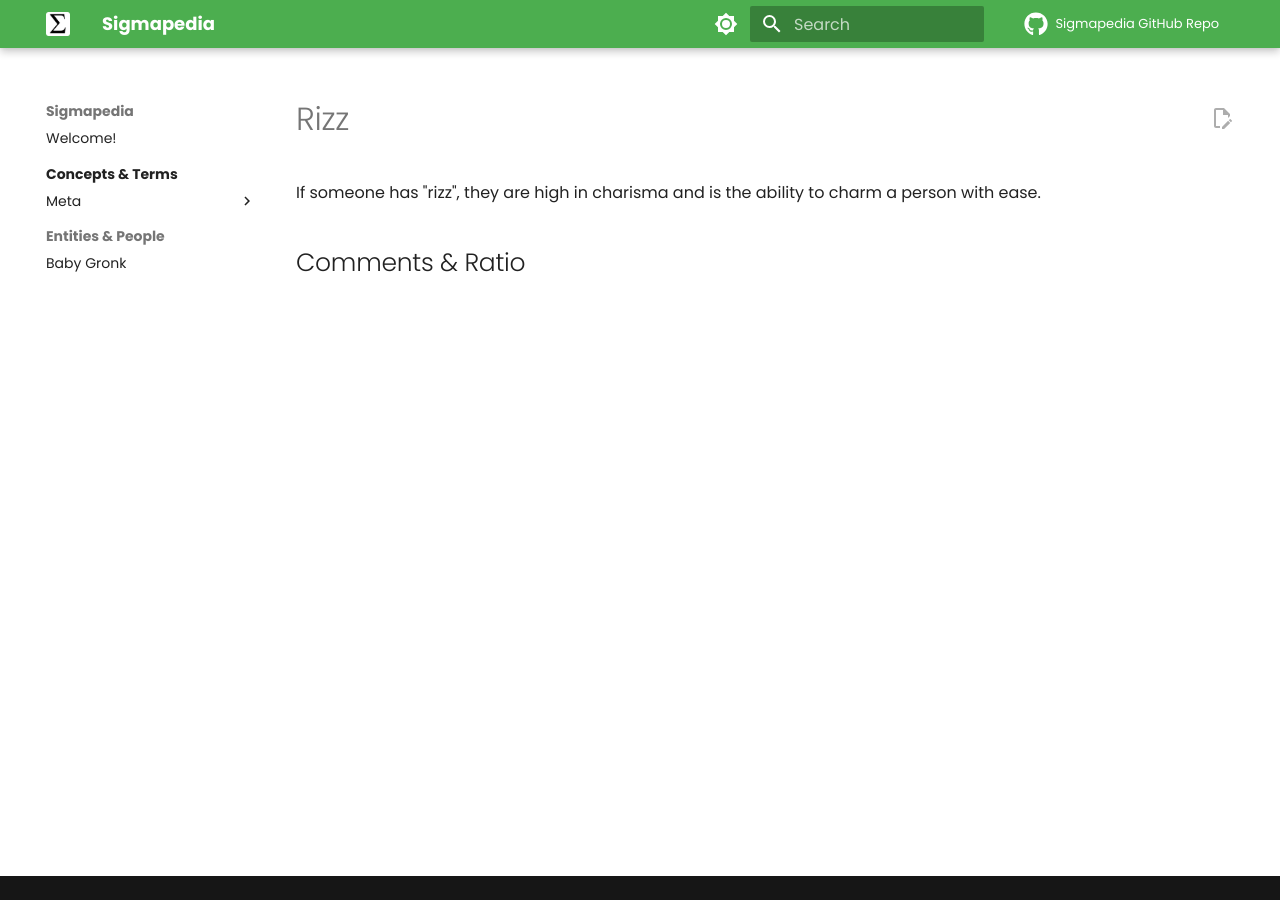
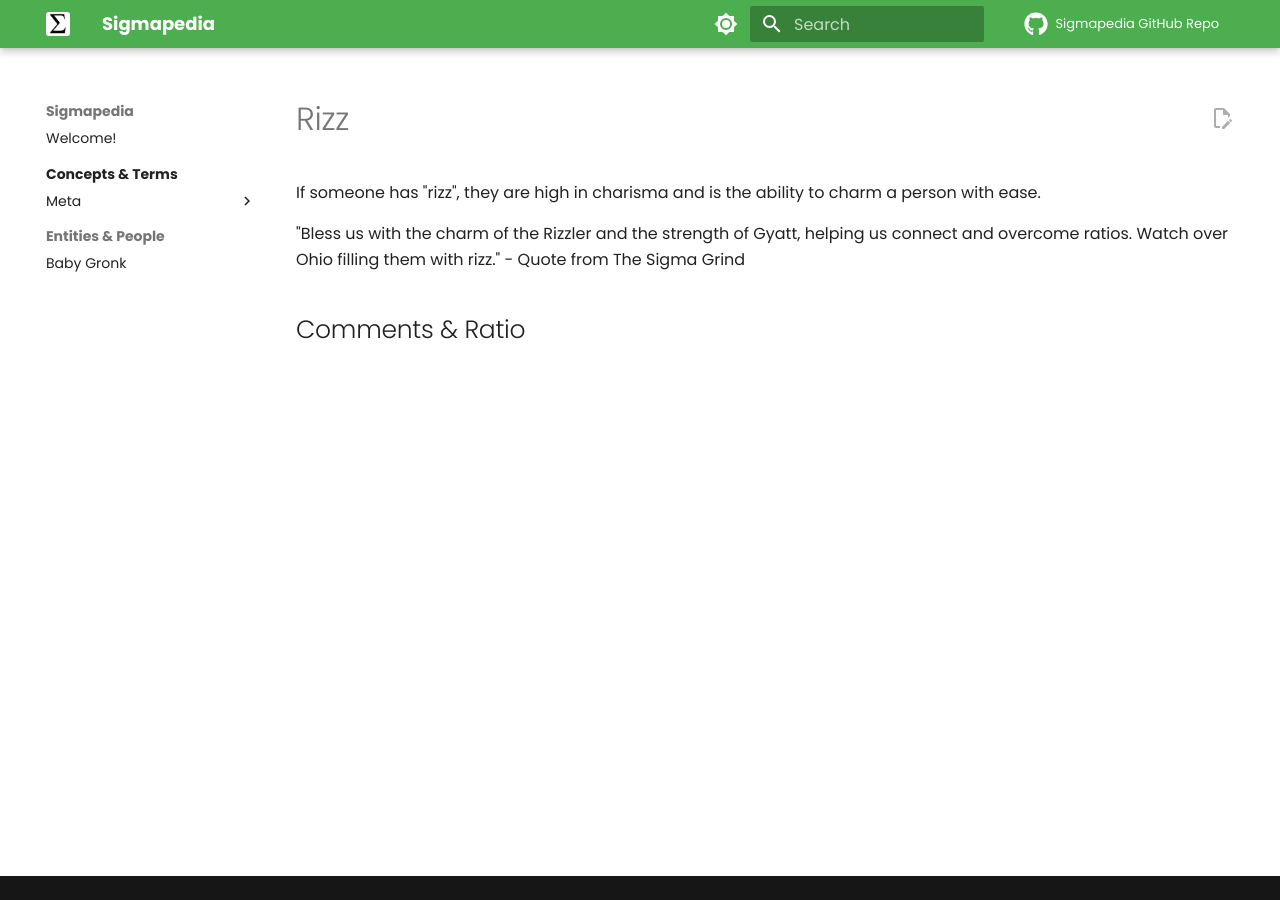
Before and after one commit to The-Church-of-Sigma/Sigmapedia, an MkDocs documentation site: the page built from docs/concepts/rizz.md, in a window 1280 px wide. Built offline with MkDocs 1.6.1 and Material for MkDocs 9.7.7, drawn with Linux system fonts in a browser that asks for light colours; some web fonts are replaced; comment, search, counter and statistics services are not loaded.

Commit message:
Update rizz.md
Signed-off-by: Crabicle <jacobhoyle82@gmail.com>

```diff
--- a/docs/concepts/rizz.md
+++ b/docs/concepts/rizz.md
@@ -3,3 +3,5 @@ comments: true
 ---
 # Rizz
 If someone has "rizz", they are high in charisma and is the ability to charm a person with ease.
+
+"Bless us with the charm of the Rizzler and the strength of Gyatt, helping us connect and overcome ratios. Watch over Ohio filling them with rizz." - Quote from The Sigma Grind
```
